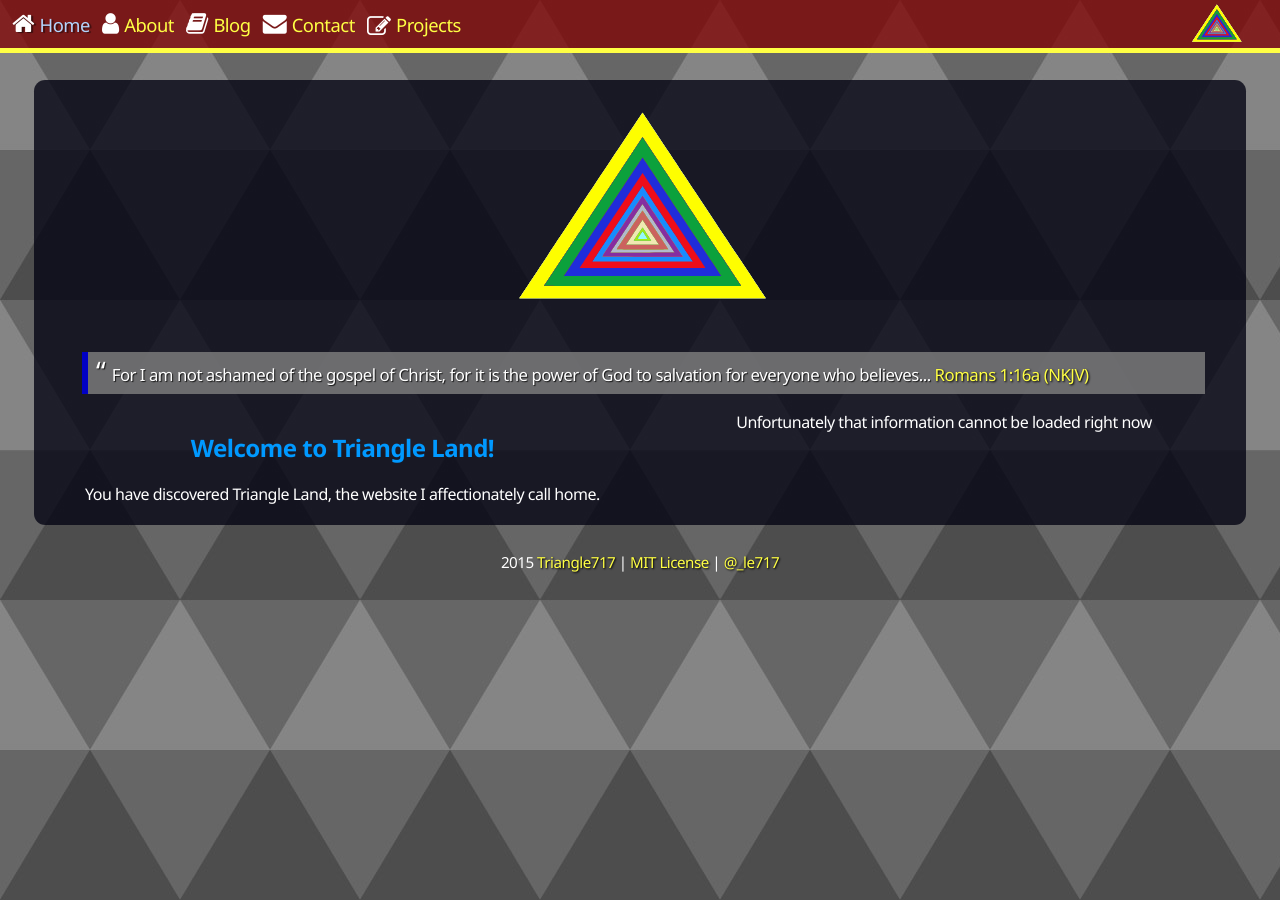
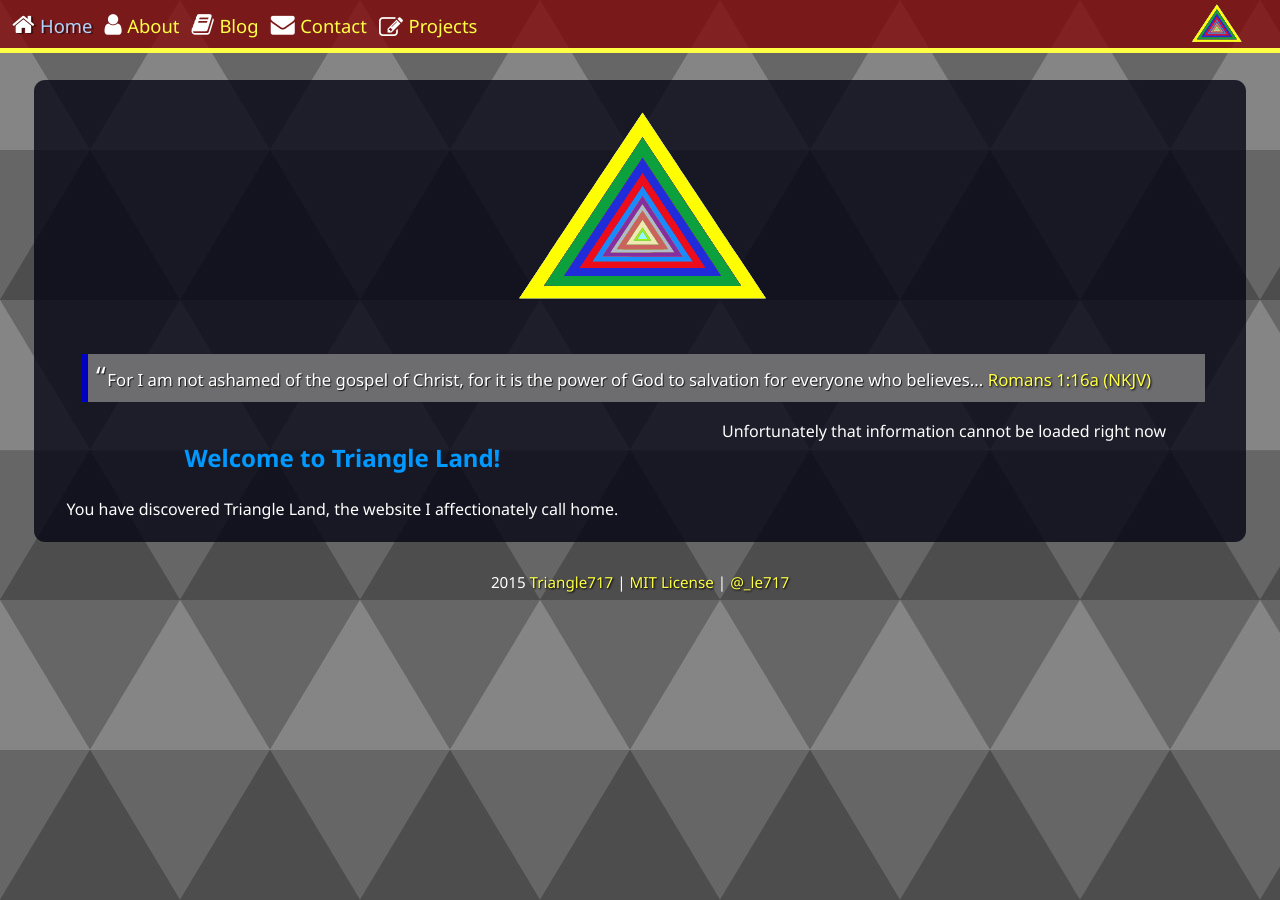
Before and after one commit to le717/le717.github.io, a Jekyll site: the page built from index.html, in a window 1280 px wide. Built offline with Jekyll 4.4.1, drawn with Linux system fonts in a browser that asks for light colours; nearby versions of some CDN libraries.

Commit message:
Various tweaks

```diff
--- a/_includes/base-style.html
+++ b/_includes/base-style.html
@@ -1,5 +1,4 @@
   <link rel="stylesheet" href="//fonts.googleapis.com/css?family=Noto+Sans:400,700|Share+Tech+Mono">
   {% if page.google_font %}<link rel="stylesheet" href="//fonts.googleapis.com/css?family={{ page.google_font }}">{% endif %}
-
   <link rel="stylesheet" media="all" href="//maxcdn.bootstrapcdn.com/font-awesome/4.3.0/css/font-awesome.min.css">
   <link rel="stylesheet" media="all" href="/css/style.css">
--- a/css/_base-elements.scss
+++ b/css/_base-elements.scss
@@ -19,31 +19,16 @@
 body {
   font-family: $font-family;
   font-weight: 400;
-  letter-spacing: -0.5px;
+  line-height: 1.6;
   color: $font-color;
   background: $background;
   margin: 0;
   padding: 0;
 }
 
-blockquote {
-  border-left: 0.4em solid rgb(0, 0, 196);
-  padding: 0 0.5em 0.3em;
-  background-color: rgba(128, 128, 128, 0.8);
-  font-size: 1.05em;
-  text-shadow: 1px 1px 1px rgba(0, 0, 0, 0.8);
-  quotes: "\201C""\201D""\201C""\201D";
-}
-
-blockquote::before {
-  content: open-quote;
-  font-size: 1.6em;
-  padding-right: 0.1em;
-}
-
 code {
   font-family: $font-family-code;
-  font-size: 0.85em;
+  font-size: 0.88em;
   text-shadow: 1px 1px #000;
 }
 
--- /dev/null
+++ b/css/parts/_quotes.scss
@@ -0,0 +1,14 @@
+blockquote {
+  border-left: 0.4em solid rgb(0, 0, 196);
+  padding: 0 0.5em 0.3em;
+  background-color: #6D6D6F;
+  font-size: 1.05em;
+  text-shadow: 1px 1px 1px rgba(0, 0, 0, 0.8);
+  quotes: "\201C""\201D""\201C""\201D";
+
+  &::before {
+    content: open-quote;
+    font-size: 1.6em;
+    margin-right: -0.1em;
+  }
+}
--- a/css/parts/_scroll-up.scss
+++ b/css/parts/_scroll-up.scss
@@ -5,11 +5,11 @@
   right: 3%;
   bottom: 1em;
   z-index: 2;
-  width: 2.5em;
-  height: 2.5em;
+  width: 2.6em;
+  height: 2.6em;
   opacity: 0;
   background-color: $color-trans-red;
-  border-radius: 0.5em;
+  border-radius: 2px;
   @include transition-short(opacity 0.3s ease-out);
 
   display: -webkit-flex;
@@ -24,7 +24,7 @@
     color: $color-yellow-light;
     font-size: 1.6em;
     text-shadow: none;
-    margin-left: 0.15em;
+    margin-left: 0.1em;
     @include transform(rotate(-90deg));
   }
 }
--- a/css/style.scss
+++ b/css/style.scss
@@ -25,9 +25,10 @@
 @import "common";
 @import "base-elements";
 
-// Page layout
+// Page sections
 @import "parts/footer";
 @import "parts/navbar";
+@import "parts/quotes";
 @import "parts/scroll-up";
 
 @import "parts/contact";
```
